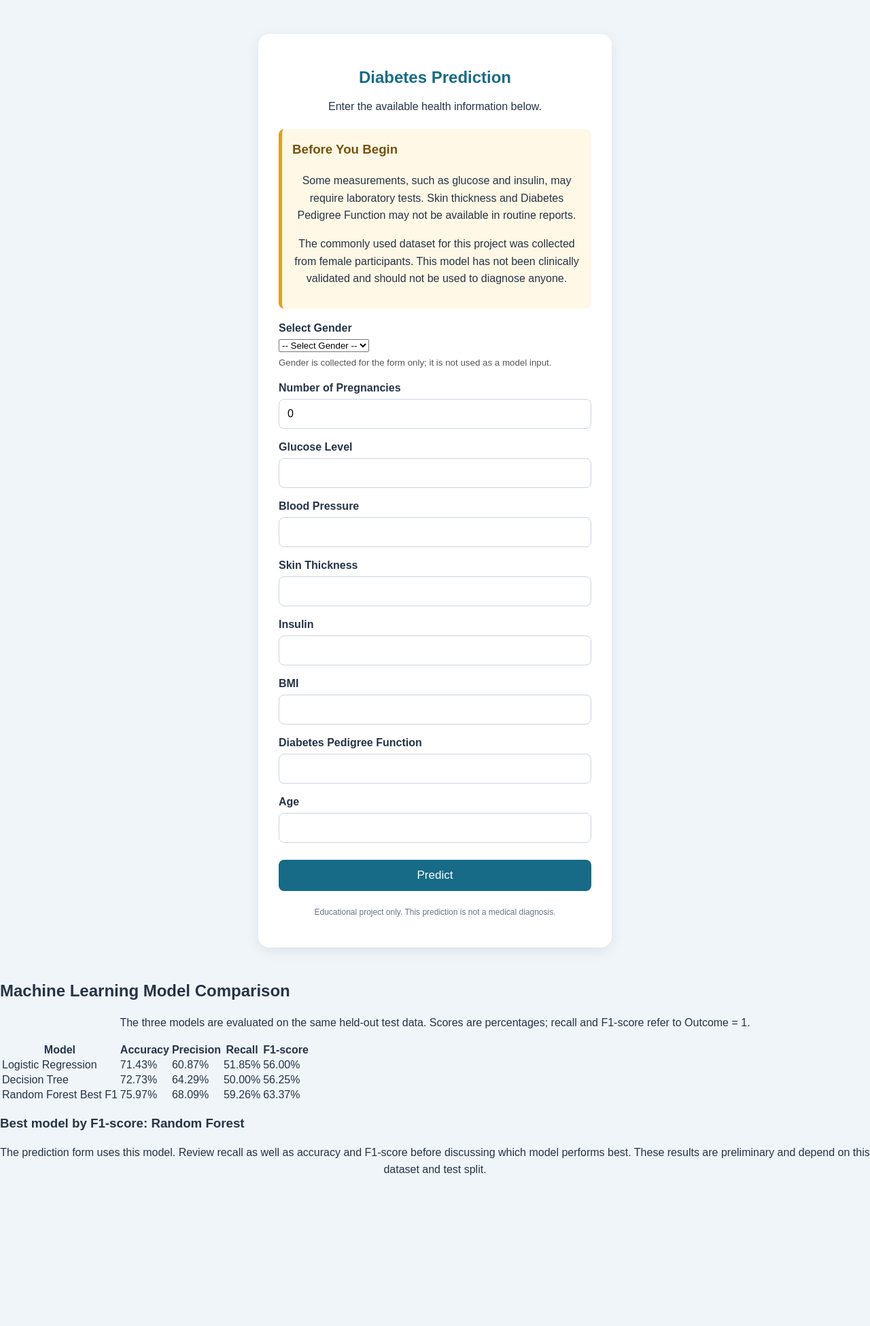
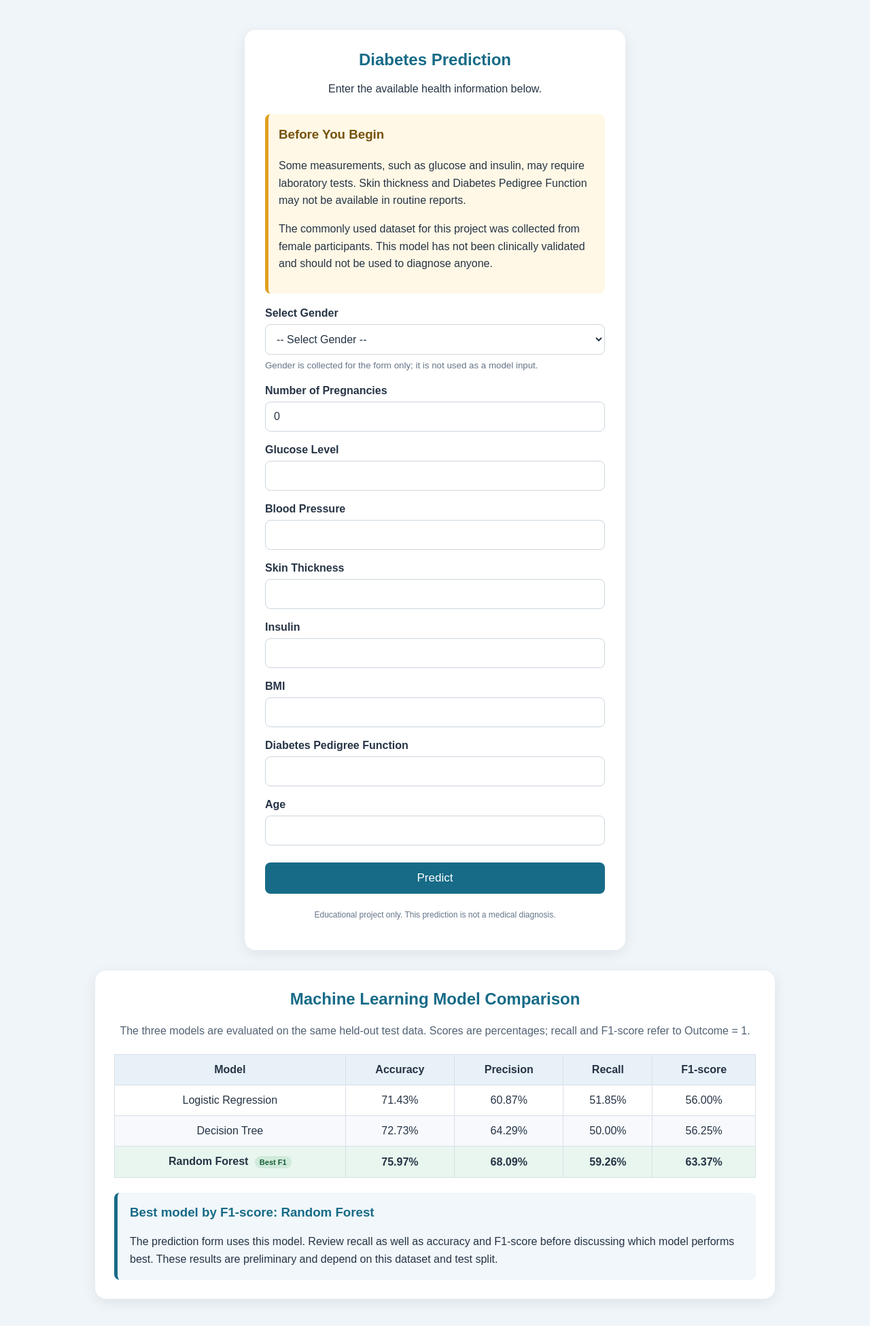
Before and after one commit to vedikamaramwar24-glitch/diabetes-prediction, a Flask app: page / in a window 1280 px wide. Shown: the whole page at 68% size. Before the commit the page ends 1729 px from the top, so only its background shows below. Run offline with Flask 3, Linux system fonts and the light colour scheme.

Commit message:
Update style.css

```diff
--- a/static/style.css
+++ b/static/style.css
@@ -1,5 +1,4 @@
-
-/* Basic settings for the whole page */
+/* Overall page */
 * {
     box-sizing: border-box;
 }
@@ -11,31 +10,43 @@ body {
     color: #263445;
 }
 
-/* Main white box in the center */
+.page {
+    width: 100%;
+    padding: 24px 16px 40px;
+}
+
+/* Main form card */
 .container {
-    width: 90%;
-    max-width: 520px;
-    margin: 50px auto;
+    width: 100%;
+    max-width: 560px;
+    margin: 20px auto 30px;
     padding: 30px;
-    background: white;
+    background: #fff;
     border-radius: 16px;
     box-shadow: 0 5px 20px rgba(0, 0, 0, 0.08);
 }
 
-/* Website heading */
-h1 {
+h1,
+.comparison-section h2 {
     text-align: center;
     color: #176b87;
+    margin-top: 0;
+}
+
+h1 {
     margin-bottom: 12px;
 }
 
-/* Description below heading */
 p {
-    text-align: center;
     line-height: 1.6;
 }
 
-/* Labels above input boxes */
+.intro {
+    text-align: center;
+    margin-bottom: 24px;
+}
+
+/* Form fields */
 label {
     display: block;
     margin-top: 18px;
@@ -43,22 +54,31 @@ label {
     font-weight: bold;
 }
 
-/* Input boxes */
-input {
+input,
+select {
     width: 100%;
     padding: 12px;
     border: 1px solid #ccd6df;
     border-radius: 8px;
     font-size: 16px;
+    background: #fff;
+    color: #263445;
 }
 
-/* Highlight an input when selected */
-input:focus {
+input:focus,
+select:focus {
     outline: 2px solid #56a6bd;
     border-color: #176b87;
 }
 
-/* Predict button */
+small {
+    display: block;
+    color: #657587;
+    line-height: 1.5;
+    margin: 6px 0 16px;
+}
+
+/* Buttons */
 button {
     width: 100%;
     margin-top: 25px;
@@ -66,28 +86,20 @@ button {
     border: none;
     border-radius: 8px;
     background: #176b87;
-    color: white;
+    color: #fff;
     font-size: 17px;
     cursor: pointer;
 }
 
-/* Button hover effect */
 button:hover {
     background: #10546b;
 }
 
-/* Small disclaimer at the bottom */
-.note {
-    margin-top: 22px;
-    font-size: 12px;
-    color: #657587;
-}
-
-/* Make the prediction result easy to notice */
+/* Prediction result */
 .result {
     margin: 25px 0;
     padding: 22px;
-    background-color: #e8f4ff;
+    background: #e8f4ff;
     border: 2px solid #1976d2;
     border-radius: 12px;
     text-align: center;
@@ -95,24 +107,25 @@ button:hover {
 
 .result h2 {
     color: #164e80;
-    font-size: 25px;
+    font-size: 24px;
     margin-top: 0;
 }
 
 .result-message {
-    font-size: 21px;
+    font-size: 19px;
     font-weight: bold;
     color: #164e80;
     line-height: 1.5;
 }
 
-.result-note {
+.result-note,
+.selected-model {
     font-size: 13px;
     color: #555;
     margin-bottom: 0;
 }
 
-
+/* Information and error notices */
 .info-box {
     background: #fff8e6;
     border-left: 5px solid #e0a020;
@@ -127,9 +140,121 @@ button:hover {
     color: #76520a;
 }
 
-small {
-    display: block;
-    color: #555;
-    line-height: 1.5;
-    margin: 6px 0 16px;
+.error-box {
+    background: #fff0f0;
+    border-left: 5px solid #c62828;
+    color: #7f1d1d;
+    padding: 14px;
+    margin: 20px 0;
+    border-radius: 8px;
+    overflow-wrap: anywhere;
 }
+
+.note {
+    margin-top: 22px;
+    font-size: 12px;
+    color: #657587;
+    text-align: center;
+}
+
+/* Model comparison section */
+.comparison-section {
+    width: 100%;
+    max-width: 1000px;
+    margin: 0 auto;
+    padding: 28px;
+    background: #fff;
+    border-radius: 16px;
+    box-shadow: 0 5px 20px rgba(0, 0, 0, 0.08);
+}
+
+.comparison-intro {
+    text-align: center;
+    color: #526274;
+    margin-bottom: 22px;
+}
+
+.table-wrap {
+    width: 100%;
+    overflow-x: auto;
+}
+
+table {
+    width: 100%;
+    border-collapse: collapse;
+    min-width: 650px;
+}
+
+th,
+td {
+    border: 1px solid #d8e0e8;
+    padding: 13px 12px;
+    text-align: center;
+}
+
+th {
+    background: #e8f0f8;
+    color: #263445;
+}
+
+tbody tr:nth-child(even) {
+    background: #f7f9fc;
+}
+
+.best-row {
+    background: #e8f6ef !important;
+    font-weight: bold;
+}
+
+.best-tag {
+    display: inline-block;
+    margin-left: 5px;
+    padding: 3px 7px;
+    border-radius: 12px;
+    background: #d0eadb;
+    color: #185c37;
+    font-size: 11px;
+    white-space: nowrap;
+}
+
+.best-model-box {
+    margin-top: 22px;
+    padding: 18px;
+    background: #f1f7fb;
+    border-left: 5px solid #176b87;
+    border-radius: 8px;
+}
+
+.best-model-box h3 {
+    margin-top: 0;
+    color: #176b87;
+}
+
+.best-model-box p {
+    margin-bottom: 0;
+}
+
+.empty-state {
+    padding: 20px;
+    text-align: center;
+    color: #657587;
+    background: #f7f9fc;
+    border-radius: 8px;
+}
+
+/* Mobile layout */
+@media (max-width: 600px) {
+    .page {
+        padding: 12px 10px 24px;
+    }
+
+    .container,
+    .comparison-section {
+        padding: 20px;
+        border-radius: 12px;
+    }
+
+    h1 {
+        font-size: 26px;
+    }
+}
```
